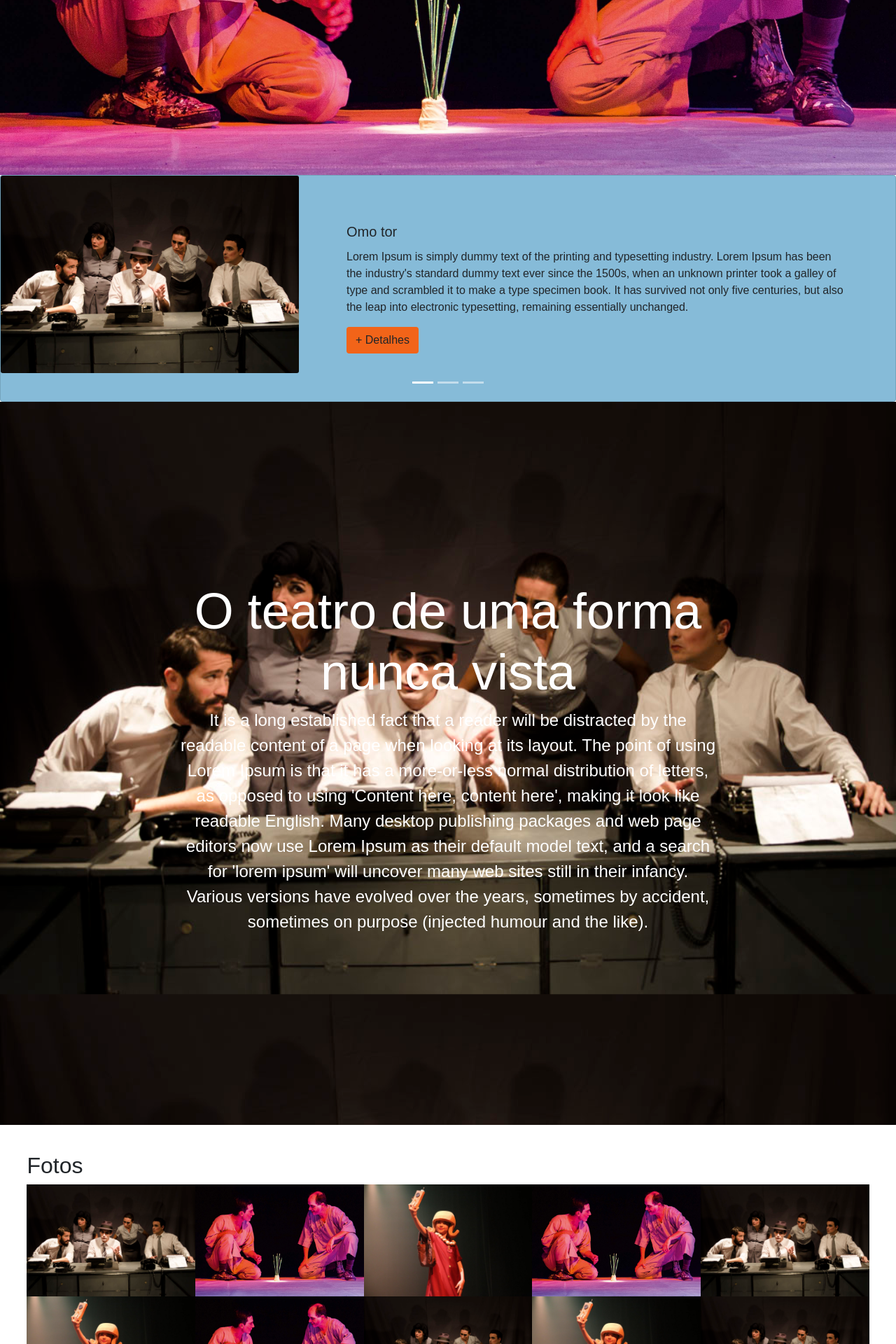
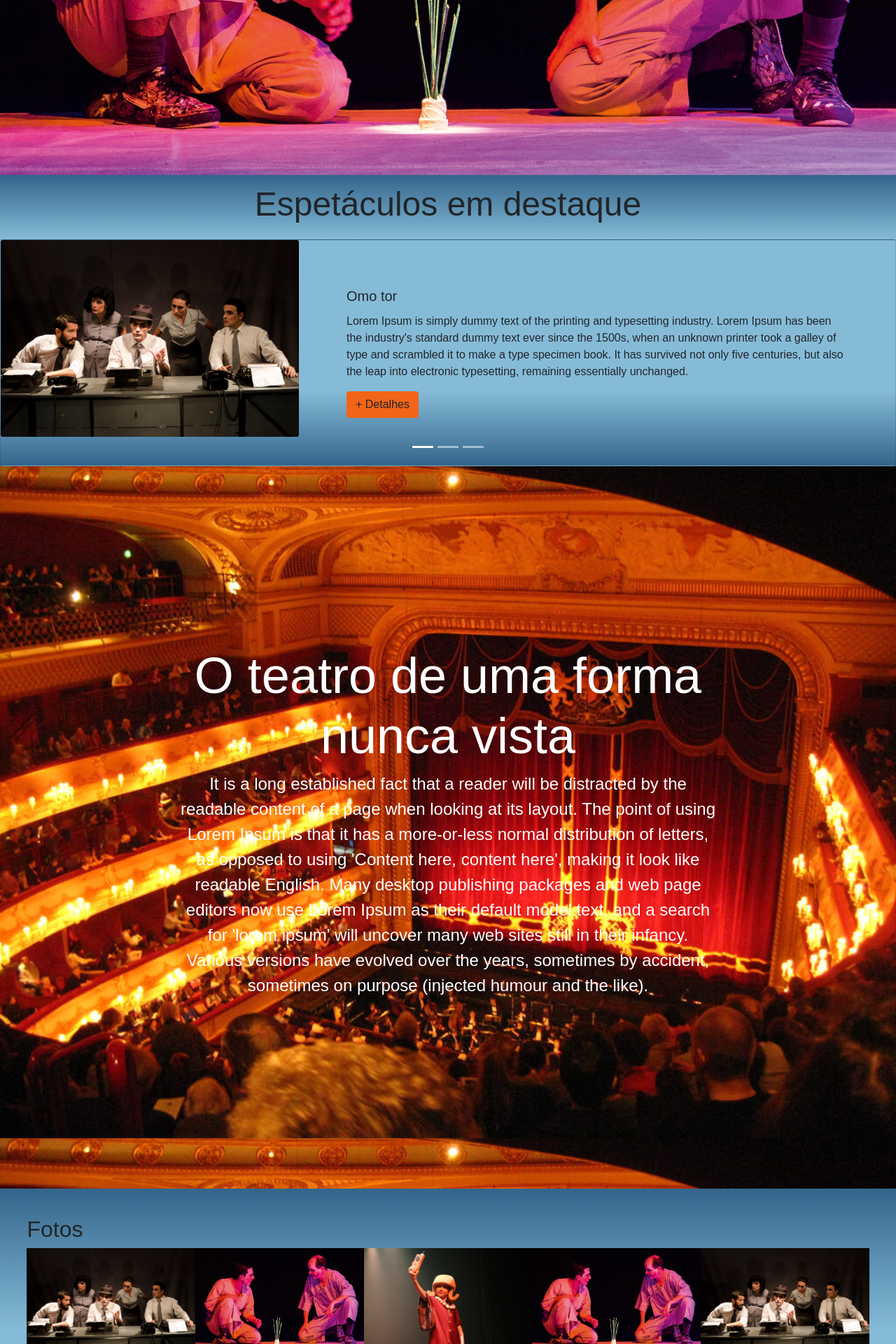
Before and after one commit to dennerEfisio/Equipe-4-Trainee-2019.2, a PHP site: page /home.html in a window 1280 px wide. Shown: the part 552-2472 px from the top of the page at 70% size. Run offline with PHP 8.4, Linux system fonts and the light colour scheme.

Commit message:
Implementação de um modal e estilo da home

```diff
--- a/home/css/style.css
+++ b/home/css/style.css
@@ -23,12 +23,13 @@ body {
 }
 
 .info {
+    background-image: linear-gradient(#33658A, #86BBD8, #86BBD8, #33658A);
     width: 100%;
     height: auto;
 }
 
 .parallax2 {
-    background-image: url(../imgs/peca-teatro2.jpg);
+    background-image: url(../imgs/peca-teatro4.jpg);
     background-position: center top;
     background-repeat: no-repeat;
     background-size: cover;
@@ -47,7 +48,7 @@ body {
 }
 
 .parallax3 {
-    background-image: url(../imgs/peca-teatro3.jpg);
+    background-image: url(../imgs/peca-teatro2.jpg);
     background-position: center top;
     background-repeat: no-repeat;
     background-size: cover;
@@ -66,7 +67,7 @@ body {
 }
 
 .card-info {
-    background-color: #86BBD8;
+    background-image: linear-gradient( #86BBD8, #86BBD8, #86BBD8, #33658A);
 }
 
 .btn-color {
@@ -88,3 +89,14 @@ body {
 .primeiraLinha img {
     width: 20%;
 }
+
+.title-espetaculos {
+    background-image: linear-gradient( #33658A, #86BBD8);
+    padding-bottom: 1%;
+    padding-top: 1%;
+}
+
+.title-espetaculos h1 {
+    font-size: 48px;
+    text-align: center;
+}
--- a/home/home.html
+++ b/home/home.html
@@ -16,6 +16,10 @@
 
     </div>
     <div class="info">
+        <div class="title-espetaculos">
+            <h1> Espetáculos em destaque</h1>
+        </div>
+
         <div id="pecasHome" class="carousel slide carousel-fade" data-ride="carousel">
 
             <ol class="carousel-indicators ">
@@ -36,7 +40,7 @@
                                     <h5 class="card-title">Omo tor</h5>
                                     <p class="card-text">Lorem Ipsum is simply dummy text of the printing and typesetting industry. Lorem Ipsum has been the industry's standard dummy text ever since the 1500s, when an unknown printer took a galley of type and scrambled it
                                         to make a type specimen book. It has survived not only five centuries, but also the leap into electronic typesetting, remaining essentially unchanged.</p>
-                                    <a class="btn btn-color " href="#">+ Detalhes</a>
+                                    <button class="btn btn-color " type="button" data-toggle="modal" data-target="#omoTor">+ Detalhes</button>
                                 </div>
 
                             </div>
@@ -54,7 +58,7 @@
                                     <h5 class="card-title">O nome da rosa</h5>
                                     <p class="card-text">There are many variations of passages of Lorem Ipsum available, but the majority have suffered alteration in some form, by injected humour, or randomised words which don't look even slightly believable. If you are going
                                         to use a passage of Lorem Ipsum, you need to be sure there isn't anything embarrassing hidden in the middle of text.</p>
-                                    <a class="btn btn-color" href="#">+ Detalhes</a>
+                                    <button class="btn btn-color" type="button" data-toggle="modal" data-target="#oNomeDaRosa">+ Detalhes</button>
                                 </div>
 
                             </div>
@@ -74,7 +78,7 @@
                                         over the years, sometimes by accident, sometimes on purpose (injected humour and the like). .
 
                                     </p>
-                                    <a class="btn btn-color " href="#">+ Detalhes</a>
+                                    <button class="btn btn-color " type="button" data-toggle="modal" data-target="#minhaMaeEUmaPeça">+ Detalhes</button>
                                 </div>
 
                             </div>
```
Also changed, not shown: other parts of home/home.html (+128 -0 lines), home/imgs/peca-teatro4.jpg (added).
